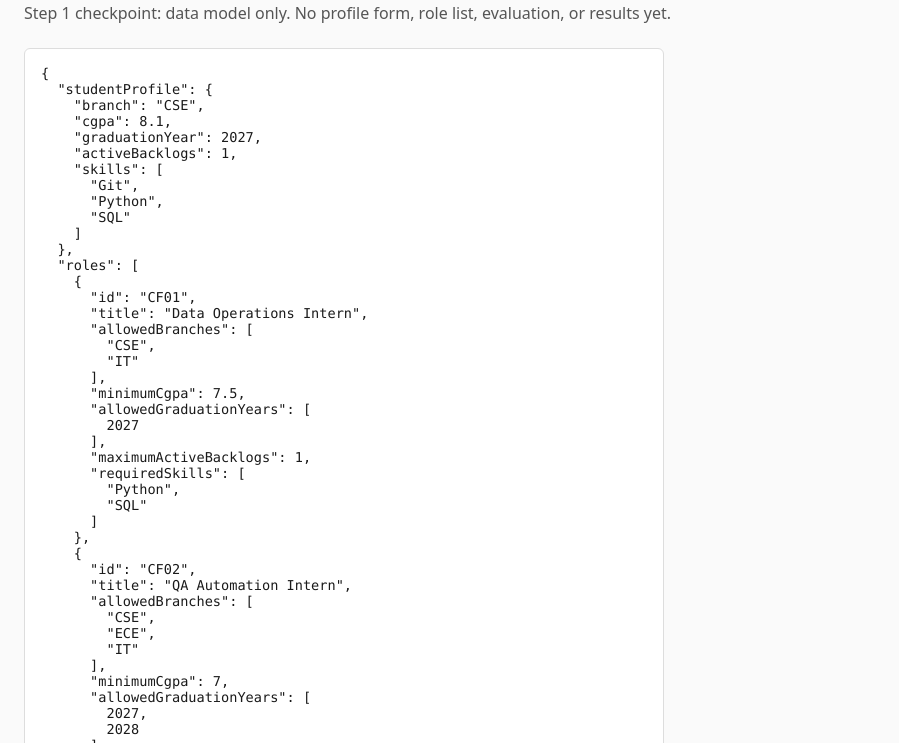
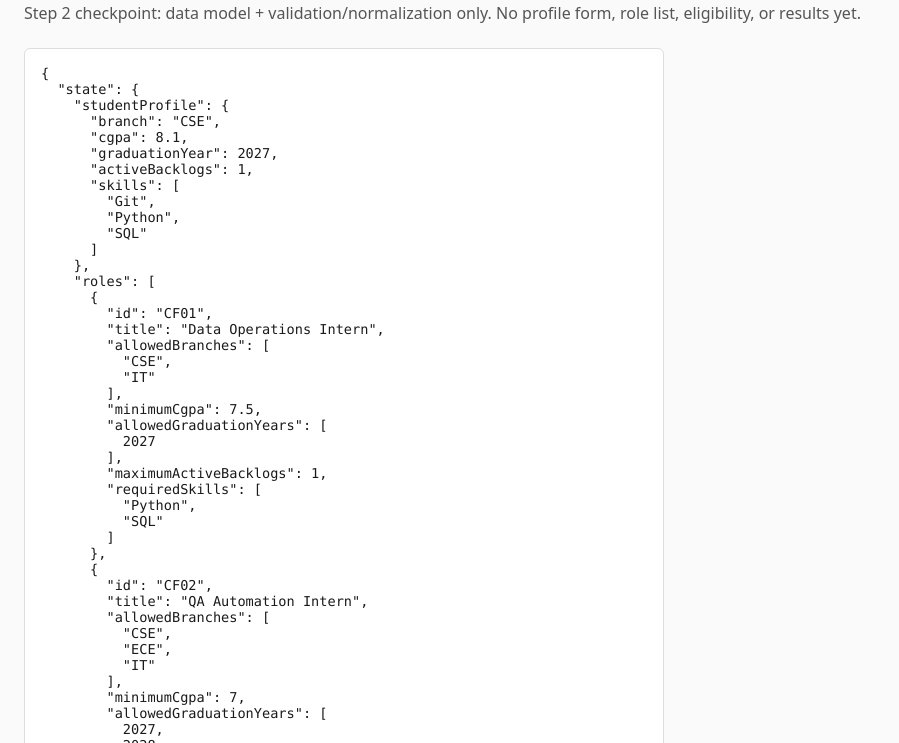
Before and after one commit to aditisonkar12/career-fair-eligibility-shortlist, a plain HTML site: page index.html in a window 1280 px wide. Shown: the part 57-800 px from the top of the page, without its empty margins (0-899 px from the left). Drawn offline with Linux system fonts and the light colour scheme.

Commit message:
Add student profile validation and normalization

```diff
--- a/index.html
+++ b/index.html
@@ -9,10 +9,10 @@
 <body>
   <header>
     <h1>Career Fair Eligibility Shortlist</h1>
-    <p>Step 1 checkpoint: data model only. No profile form, role list, evaluation, or results yet.</p>
+    <p>Step 2 checkpoint: data model + validation/normalization only. No profile form, role list, eligibility, or results yet.</p>
   </header>
 
-  <!-- Temporary checkpoint output for Step 1. Removed once the real UI
+  <!-- Temporary checkpoint output for Step 2. Removed once the real UI
        (editable profile, role requirements, results, counts) is built. -->
   <pre id="debug-output">Loading data…</pre>
 
--- a/js/app.js
+++ b/js/app.js
@@ -1,21 +1,32 @@
 // Application entry point.
 //
-// Step 1 scope: load the data model into an application state object only.
-// Validation, normalization, eligibility evaluation, and result rendering
-// are implemented in later steps and are intentionally absent here.
+// Step 2 scope: load the data model and run it through validation and
+// normalization. Eligibility evaluation and result rendering are
+// implemented in later steps and are intentionally absent here.
 
 import { createInitialStudentProfile, ROLES } from "./data.js";
+import { validateStudentProfile, normalizeStudentProfile } from "./validation.js";
 
 const state = {
   studentProfile: createInitialStudentProfile(),
   roles: ROLES,
 };
 
-// Temporary checkpoint output for this step only — confirms the data model
-// loaded correctly. Replaced by real result rendering in a later step.
-console.log("Career Fair Eligibility Shortlist — Step 1 data checkpoint", state);
+const validation = validateStudentProfile(state.studentProfile);
+const normalizedProfile = validation.isValid
+  ? normalizeStudentProfile(state.studentProfile)
+  : null;
+
+// Temporary checkpoint output for this step only — confirms validation and
+// normalization run correctly against the loaded profile. Replaced by real
+// result rendering in a later step.
+console.log("Career Fair Eligibility Shortlist — Step 2 validation checkpoint", {
+  state,
+  validation,
+  normalizedProfile,
+});
 
 const debugOutput = document.getElementById("debug-output");
 if (debugOutput) {
-  debugOutput.textContent = JSON.stringify(state, null, 2);
+  debugOutput.textContent = JSON.stringify({ state, validation, normalizedProfile }, null, 2);
 }
--- /dev/null
+++ b/js/validation.js
@@ -0,0 +1,121 @@
+// Validation and normalization for the student profile.
+//
+// Scope for this module, strictly:
+//   - Field-level validation of the student profile (independent of any role).
+//   - Normalization of branch and skills into a clean shape the Step 3
+//     eligibility engine can consume safely.
+//
+// Out of scope (added in later steps): role eligibility evaluation, failure
+// reasons (BRANCH_NOT_ALLOWED, CGPA_BELOW_MINIMUM, etc.), sorting, counts,
+// and all UI rendering. This module has no knowledge of ROLES.
+
+export const VALIDATION_ERRORS = Object.freeze({
+  INVALID_BRANCH: "INVALID_BRANCH",
+  INVALID_CGPA: "INVALID_CGPA",
+  INVALID_GRADUATION_YEAR: "INVALID_GRADUATION_YEAR",
+  INVALID_BACKLOG_COUNT: "INVALID_BACKLOG_COUNT",
+});
+
+// --- Field-level validators -------------------------------------------------
+// Numeric fields are validated as JavaScript numbers, matching how the
+// profile is represented in js/data.js. Converting raw text-input strings
+// into numbers is a UI-layer concern for a later step, not this module's.
+
+export function isValidBranch(branch) {
+  return typeof branch === "string" && branch.trim().length > 0;
+}
+
+export function isValidCgpa(cgpa) {
+  return typeof cgpa === "number" && Number.isFinite(cgpa) && cgpa >= 0 && cgpa <= 10;
+}
+
+export function isValidGraduationYear(graduationYear) {
+  return (
+    typeof graduationYear === "number" &&
+    Number.isInteger(graduationYear) &&
+    graduationYear >= 2000 &&
+    graduationYear <= 2100
+  );
+}
+
+export function isValidActiveBacklogs(activeBacklogs) {
+  return (
+    typeof activeBacklogs === "number" &&
+    Number.isInteger(activeBacklogs) &&
+    activeBacklogs >= 0
+  );
+}
+
+// Validates the full student profile independently of any role. Returns
+// every applicable error so a caller can decide how much to surface.
+export function validateStudentProfile(profile) {
+  const errors = [];
+
+  if (!isValidBranch(profile.branch)) {
+    errors.push(VALIDATION_ERRORS.INVALID_BRANCH);
+  }
+  if (!isValidCgpa(profile.cgpa)) {
+    errors.push(VALIDATION_ERRORS.INVALID_CGPA);
+  }
+  if (!isValidGraduationYear(profile.graduationYear)) {
+    errors.push(VALIDATION_ERRORS.INVALID_GRADUATION_YEAR);
+  }
+  if (!isValidActiveBacklogs(profile.activeBacklogs)) {
+    errors.push(VALIDATION_ERRORS.INVALID_BACKLOG_COUNT);
+  }
+
+  return { isValid: errors.length === 0, errors };
+}
+
+// --- Normalization -----------------------------------------------------------
+
+// Trims a branch value. Case is preserved; case-insensitive comparison is
+// the eligibility engine's responsibility (Step 3), not normalization's.
+export function normalizeBranch(branch) {
+  return typeof branch === "string" ? branch.trim() : "";
+}
+
+// Case-insensitive, trim-insensitive equality for two text values (branches
+// or individual skills). Shared here so Step 3 doesn't re-implement it.
+export function equalsCaseInsensitive(a, b) {
+  return String(a).trim().toLowerCase() === String(b).trim().toLowerCase();
+}
+
+// Accepts either a comma-separated string (e.g. raw text-input value) or an
+// array of skill strings. Splits on commas when given a string, trims each
+// entry, drops empty pieces, and collapses duplicates case-insensitively
+// while keeping the first-seen casing. Does not infer aliases or related
+// skills (e.g. "JS" is never treated as "JavaScript").
+export function normalizeSkills(skills) {
+  const rawEntries = Array.isArray(skills)
+    ? skills
+    : String(skills ?? "").split(",");
+
+  const seenKeys = new Set();
+  const normalized = [];
+
+  for (const entry of rawEntries) {
+    const trimmed = String(entry).trim();
+    if (trimmed === "") continue;
+
+    const key = trimmed.toLowerCase();
+    if (seenKeys.has(key)) continue;
+
+    seenKeys.add(key);
+    normalized.push(trimmed);
+  }
+
+  return normalized;
+}
+
+// Returns a new profile with branch and skills normalized. CGPA, graduation
+// year, and active backlogs are passed through unchanged — they are plain
+// numbers already and are not part of the Normalization Requirements for
+// this step.
+export function normalizeStudentProfile(profile) {
+  return {
+    ...profile,
+    branch: normalizeBranch(profile.branch),
+    skills: normalizeSkills(profile.skills),
+  };
+}
```
Also changed, not shown: README.md.
